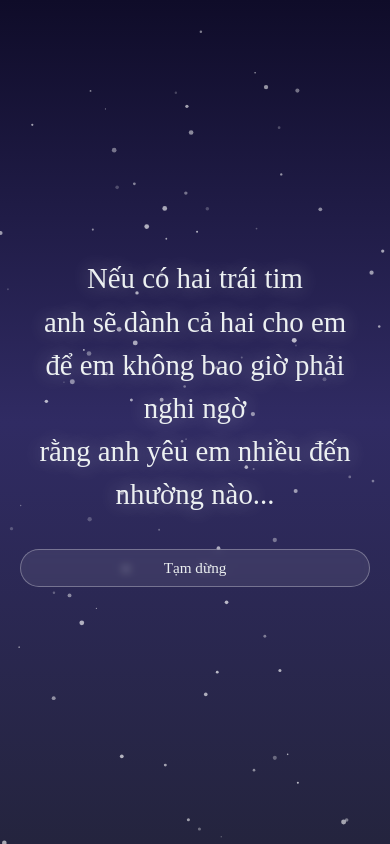
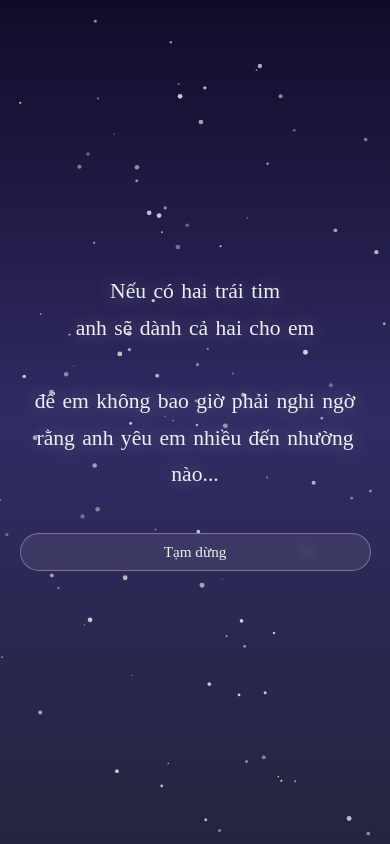
Before and after one commit to LeHien2504/play-audio-demo, a plain HTML site: page index.html in a window 390 px wide. Both pictures are taken after a click on the element "Phát nhạc". Drawn offline with Linux system fonts and the light colour scheme.

Commit message:
Refactor index.html for improved styling and functionality

```diff
--- a/index.html
+++ b/index.html
@@ -3,10 +3,10 @@
 <head>
   <meta charset="utf-8" />
   <meta name="viewport" content="width=device-width,initial-scale=1" />
-  <title>Nếu Có Hai Trái Tim - Lofi Chill</title>
+  <title>Nếu Có Hai Trái Tim - Lofi</title>
   <style>
     body {
-      font-family: 'Times New Roman', serif;
+      font-family: 'Times New Roman', Georgia, serif;
       display: flex;
       flex-direction: column;
       align-items: center;
@@ -14,7 +14,6 @@
       height: 100vh;
       margin: 0;
       overflow: hidden;
-      background: #0f0c29;
       background: linear-gradient(to bottom, #0f0c29, #302b63, #24243e);
       color: #ecf0f1;
       text-align: center;
@@ -28,50 +27,51 @@
     }
     .content {
       z-index: 10;
-      max-width: 90%;
       padding: 20px;
+      width: 90%;
+      max-width: 600px;
     }
+    /* Phần chữ chính - responsive cực tốt */
     .quote-big {
-      font-size: 1.8rem;
-      line-height: 1.5;
-      margin-bottom: 2rem;
+      font-size: clamp(1.4rem, 5vw, 2rem);   /* tự động co giãn theo màn hình */
+      line-height: 1.6;
+      margin-bottom: 2.5rem;
       opacity: 0;
       animation: fadeIn 3s forwards 1s;
       text-shadow: 0 0 20px rgba(255,255,255,0.4);
+      word-spacing: 2px;
     }
-    .author {
-      font-size: 1rem;
-      opacity: 0.7;
-      margin-top: 2rem;
-      font-style: italic;
-    }
-    .status {
-      margin-top: 2.5rem;
-      font-size: 0.75rem;
-      opacity: 0.6;
-      letter-spacing: 2px;
-      text-transform: uppercase;
-    }
-    /* Nút phát nhạc nhỏ xinh */
+    /* Nút nhỏ gọn đẹp trên mọi thiết bị */
     .play-btn {
-      margin-top: 2rem;
-      padding: 9px 28px;        /* giảm từ 14px → 9px, 40px → 28px */
-      font-size: 0.95rem;       /* chữ nhỏ hơn một chút */
+      margin-top: 1.5rem;
+      padding: 8px 26px;
+      font-size: 0.9rem;
       border: 1px solid rgba(255,255,255,0.3);
       border-radius: 50px;
       cursor: pointer;
       background: rgba(255,255,255,0.08);
+      backdrop-filter: blur(6px);
       transition: all 0.4s ease;
-      backdrop-filter: blur(4px);
     }
     .play-btn:hover {
-      background: rgba(255,255,255,0.2);
+      background: rgba(255,255,255,0.25);
       border-color: #fff;
-      box-shadow: 0 0 18px rgba(255,255,255,0.4);
+      box-shadow: 0 0 20px rgba(255,255,255,0.5);
       transform: translateY(-2px);
     }
     @keyframes fadeIn {
       to { opacity: 1; }
+    }
+    /* Tối ưu đặc biệt cho điện thoại dọc */
+    @media (max-width: 480px) {
+      .quote-big {
+        font-size: 1.35rem;
+        line-height: 1.7;
+      }
+      .play-btn {
+        padding: 9px 30px;
+        font-size: 0.95rem;
+      }
     }
   </style>
 </head>
@@ -82,47 +82,40 @@
   <div class="content">
     <div class="quote-big">
       Nếu có hai trái tim<br>
-      anh sẽ dành cả hai cho em<br>
+      anh sẽ dành cả hai cho em<br><br>
       để em không bao giờ phải nghi ngờ<br>
       rằng anh yêu em nhiều đến nhường nào...
     </div>
-    <!-- <div class="author">— Dương PM, Lofi 2024 —</div>
 
-    <div class="status" id="status">Sẵn sàng để chill...</div> -->
     <div class="play-btn" id="play-btn">Phát nhạc</div>
   </div>
 
   <script>
     const audio = document.getElementById('audio');
     const playBtn = document.getElementById('play-btn');
-    const status = document.getElementById('status');
     let playing = false;
 
     playBtn.onclick = () => {
       if (playing) {
         audio.pause();
         playBtn.textContent = "Tiếp tục";
-        status.textContent = "Đã tạm dừng";
         playing = false;
       } else {
         audio.play().then(() => {
           playBtn.textContent = "Tạm dừng";
-          status.textContent = "Đang chill thật sâu...";
           playing = true;
-        }).catch(err => {
-          status.textContent = "Không tìm thấy file nhạc";
-          alert("Kiểm tra lại đường dẫn file MP3 nhé!");
+        }).catch(() => {
+          alert("Không tìm thấy file nhạc!\nĐặt file MP3 cùng thư mục với file HTML và giữ đúng tên:\nNếu Có Hai Trái Tim (Lofi Ver).mp3");
         });
       }
     };
 
     audio.onended = () => {
       playing = false;
-      playBtn.textContent = "Nghe lại nào";
-      status.textContent = "Hết rồi... nhưng vẫn muốn nghe lại đúng không?";
+      playBtn.textContent = "Nghe lại nào ♡";
     };
 
-    // Hiệu ứng tuyết rơi (giữ nguyên)
+    // Tuyết rơi nhẹ
     const canvas = document.getElementById('canvas-container');
     const ctx = canvas.getContext('2d');
     let w, h, particles = [];
@@ -139,10 +132,10 @@
       reset() {
         this.x = Math.random() * w;
         this.y = Math.random() * h;
-        this.vx = (Math.random() - 0.5) * 0.5;
-        this.vy = (Math.random() - 0.5) * 0.5;
+        this.vx = (Math.random() - 0.5) * 0.6;
+        this.vy = (Math.random() - 0.5) * 0.6;
         this.size = Math.random() * 2 + 0.5;
-        this.alpha = Math.random() * 0.5 + 0.2;
+        this.alpha = Math.random() * 0.5 + 0.3;
       }
       update() {
         this.x += this.vx;
@@ -157,14 +150,13 @@
       }
     }
 
-    for (let i = 0; i < 90; i++) particles.push(new Particle());
+    for (let i = 0; i < 100; i++) particles.push(new Particle());
 
-    function loop() {
+    (function loop() {
       ctx.clearRect(0, 0, w, h);
       particles.forEach(p => { p.update(); p.draw(); });
       requestAnimationFrame(loop);
-    }
-    loop();
+    })();
   </script>
 </body>
 </html>
```
